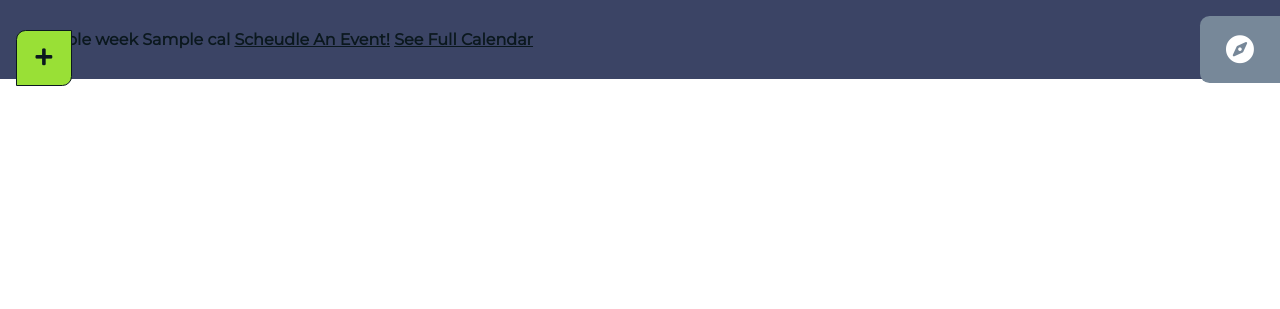
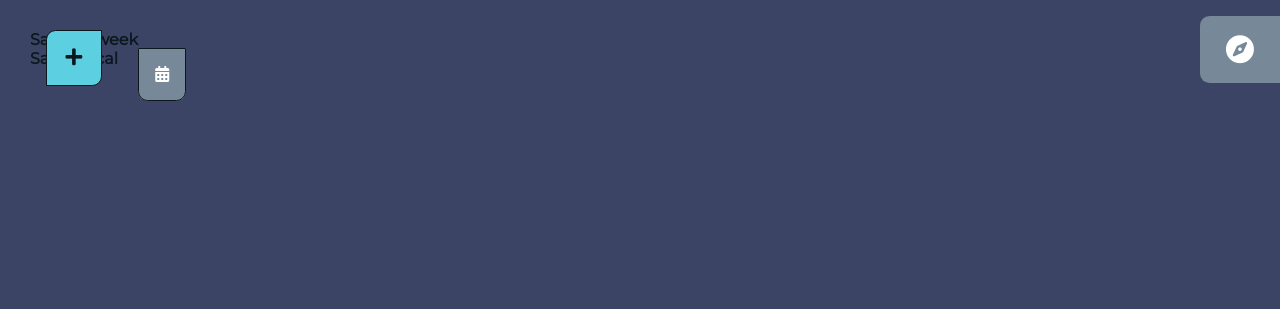
Before and after one commit to nheyland/MyWeek, a Django app: template planner/templates/planner.html in a window 1280 px wide. Shown: the top 309 px of the page. Run offline with Django 3.2, Linux system fonts and the light colour scheme; the template is opened without the code that fills it: most values are stand-ins (such as "Sample title", 1, 10 or a date in 2020).

Commit message:
adding changes for the merge

```diff
--- /dev/null
+++ b/login/static/js/app.js
@@ -0,0 +1,8 @@
+const switchers = [...document.querySelectorAll('.switcher')];
+
+switchers.forEach(item => {
+	item.addEventListener('click', function() {
+		switchers.forEach(item => item.parentElement.classList.remove('is-active'));
+		this.parentElement.classList.add('is-active');
+	})
+})
--- a/login/static/js/js/app.js
+++ /dev/null
@@ -1,8 +0,0 @@
-const switchers = [...document.querySelectorAll('.switcher')];
-
-switchers.forEach(item => {
-    item.addEventListener('click', function () {
-        switchers.forEach(item => item.parentElement.classList.remove('is-active'));
-        this.parentElement.classList.add('is-active');
-    })
-})
--- a/planner/static/css/style.css
+++ b/planner/static/css/style.css
@@ -7,9 +7,9 @@
   color: #0b181e;
 }
 
-.container {
+html {
+  background: #3b4465;
   padding: 30px;
-  background: #3b4465;
 }
 
 .calendar,
@@ -23,6 +23,7 @@
 
 .calendar {
   border: 0.1rem solid #0b181e;
+  transition: all 0.5s ease-in-out;
   border-radius: 0.6rem;
   background-color: #cee1ee;
   display: none;
@@ -100,7 +101,7 @@
 }
 .week .event_start {
   text-align: center;
-  background-color: #99e036;
+  background-color: #5ccfe0;
   border-radius: 0.4rem 0.4rem 0 0;
   border-left: 0.1rem solid #0b181e;
   border-right: 0.1rem solid #0b181e;
@@ -112,13 +113,13 @@
 }
 .week .event_mid {
   text-align: center;
-  background-color: #99e036;
+  background-color: #5ccfe0;
   border-left: 0.1rem solid #0b181e;
   border-right: 0.1rem solid #0b181e;
 }
 .week .event_end {
   text-align: center;
-  background-color: #99e036;
+  background-color: #5ccfe0;
   border-radius: 0 0 0.4rem 0.4rem;
   border-left: 0.1rem solid #0b181e;
   border-right: 0.1rem solid #0b181e;
@@ -171,7 +172,7 @@
   text-decoration: none;
 }
 .menu_button a:hover {
-  color: #99e036;
+  color: #5ccfe0;
 }
 
 .sidebar {
@@ -200,16 +201,15 @@
   color: white;
 }
 .sidebar a:hover {
-  color: #99e036;
+  color: #5ccfe0;
 }
 
 #form_pop_up {
-  background-color: #99e036;
+  background-color: #5ccfe0;
   transition: height 0.5s ease-in-out, width 0.5s ease-in-out;
   position: absolute;
   height: 3.5rem;
   width: 3.5rem;
-  left: 0;
   display: flex;
   flex-direction: column;
   line-height: 0;
@@ -304,4 +304,18 @@
 .event-header {
   margin-bottom: 30px;
   text-align: center;
+}
+
+#show_cal {
+  background-color: lightslategray;
+  border: 0.1rem solid #0b181e;
+  color: white;
+  padding: 1rem;
+  position: relative;
+  top: 1rem;
+  left: 1rem;
+  border-radius: 0 0 0.6rem 0.6rem;
+}
+#show_cal i {
+  color: white;
 }/*# sourceMappingURL=style.css.map */
--- a/planner/static/css/style.scss
+++ b/planner/static/css/style.scss
@@ -3,7 +3,7 @@ $odd: #cee1ee;
 $text: #0b181e;
 $text_input: 1.2rem;
 $border: #b2b1cf;
-$event: #99e036;
+$event: #5ccfe0;
 $openH: 35rem;
 $openW: 15rem;
 $closedH: 3.5rem;
@@ -17,9 +17,9 @@ $closedW: 3.5rem;
 
   color: $text;
 }
-.container {
+html {
+  background: #3b4465;
   padding: 30px;
-  background: #3b4465;
 }
 
 .calendar,
@@ -33,6 +33,7 @@ $closedW: 3.5rem;
 
 .calendar {
   border: 0.1rem solid $text;
+  transition: all 0.5s ease-in-out;
   border-radius: 0.6rem;
   background-color: $odd;
   display: none;
@@ -223,13 +224,13 @@ $closedW: 3.5rem;
     color: $event;
   }
 }
+
 #form_pop_up {
   background-color: $event;
   transition: height 0.5s ease-in-out, width 0.5s ease-in-out;
   position: absolute;
   height: $closedH;
   width: $closedW;
-  left: 0;
   display: flex;
   flex-direction: column;
   line-height: 0;
@@ -327,3 +328,17 @@ $closedW: 3.5rem;
   margin-bottom: 30px;
   text-align: center;
 }
+#show_cal {
+  background-color: lightslategray;
+  border: 0.1rem solid $text;
+  color: white;
+  padding: 1rem;
+  position: relative;
+  top: 1rem;
+  left: 1rem;
+  border-radius: 0 0 0.6rem 0.6rem;
+
+  i {
+    color: white;
+  }
+}
--- a/planner/templates/planner.html
+++ b/planner/templates/planner.html
@@ -27,6 +27,7 @@
             <a href="/kill/"><i class="fas fa-door-open"></i> Logout</a>
         </div>
 
+        <div class="planner">
             <div class="pop_up_form">
                 <form id="form_pop_up" action="/create_event/" method="POST">
                     {% csrf_token %}
@@ -51,11 +52,10 @@
                     {% endif %}
                 </form>
             </div>
-
             {{week | safe }}
+        </div>
         {{cal | safe}}
-        <a id='show_cal' href="javascript:;" onclick="form_pop_up(true)"> Scheudle An Event!</a>
-        <a id='show_cal' href="javascript:;" onclick="show()"> See Full Calendar</a>
+        <a id='show_cal' href="javascript:;" onclick="show()"><i class="fas fa-calendar-alt"></i></a>
     </section>
     <script>
 
@@ -100,17 +100,27 @@
                 x.style.height = "35rem";
             }
         }
+        window.onload = function () {
+            console.log('hi')
+            document.getElementById('calendar').style.display = 'block';
+            document.getElementById('calendar').style.opacity = '0';
+            document.getElementById('show_cal').style.transition = 'background-color 0.5s';
+        }
 
 
         function show() {
             var x = document.getElementById('calendar')
             var y = document.getElementById('show_cal')
-            if (x.style.display === "block") {
-                x.style.display = "none";
-                y.innerText = 'Show Full Calendar';
+            if (x.style.opacity == "0") {
+                console.log('here')
+                x.style.opacity = "100%";
+                y.style.backgroundColor = 'pink';
+                y.innerHTML = '<i class="fas fa-times"></i>';
             } else {
-                x.style.display = "block";
-                y.innerText = 'Hide Full Calendar';
+                y.style.backgroundColor = 'lightslategrey';
+                x.style.opacity = "0";
+                y.innerHTML = '<i class="fas fa-calendar-alt">';
+
             }
 
         }
```
Also changed, not shown: login/models.py (+4 -4 lines), login/static/css/login_style.css (added, +285 -0 lines), login/static/js/css/style.css (deleted, +0 -286 lines), login/templates/index.html (+5 -5 lines), login/migrations/0008_user_phone.py (deleted), 1 other file. Lines whose indentation alone changed are shown as unchanged.
